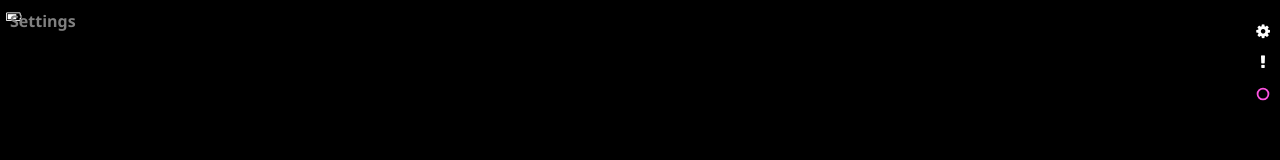
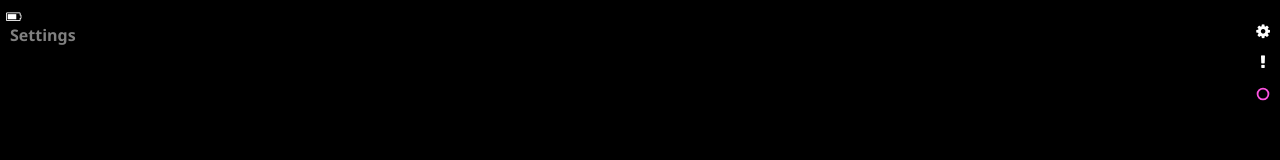
Before and after one commit to touchPod/firmware, a plain HTML site: page mockup/app.html in a window 1280 px wide. Both pictures are taken after a click on the icon 1263 px from the left and 31 px from the top of the page. Drawn offline with Linux system fonts and the light colour scheme.

Commit message:
Fix UI title

```diff
--- a/mockup/css/style.css
+++ b/mockup/css/style.css
@@ -35,7 +35,7 @@
 }
 
 #uititle {
-    top: 10px;
+    top: 24px;
     left: 10px;
     color: gray;
     font-weight: bold;
```
